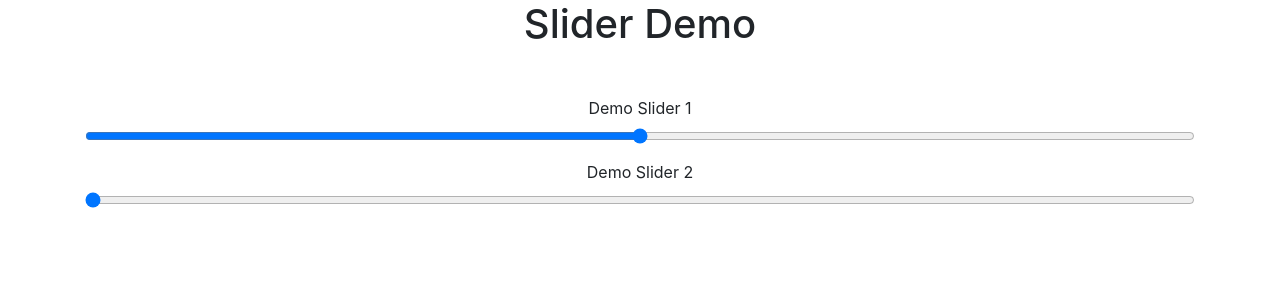
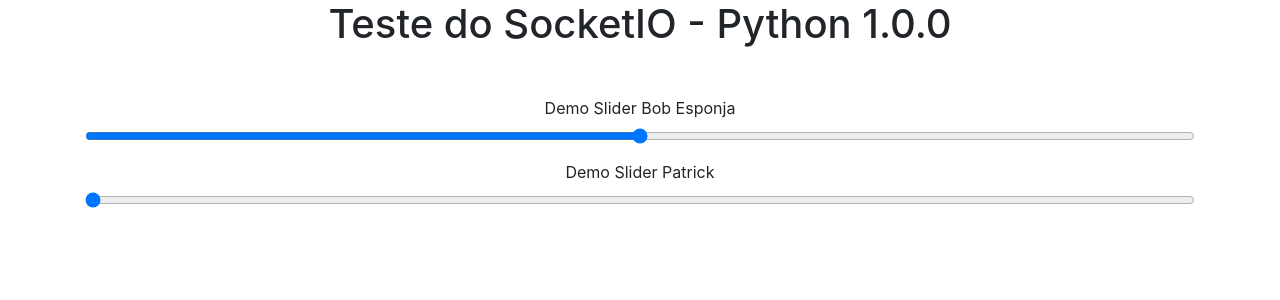
Before and after one commit to slackwarecps/socketiopoc-python, a Flask app: page / in a window 1280 px wide. Shown: the top 300 px of the page. Run offline with Flask 3, Linux system fonts and the light colour scheme; some libraries are stand-ins or nearby versions.

Commit message:
funcionando remoto ok

```diff
--- a/templates/index.html
+++ b/templates/index.html
@@ -12,7 +12,7 @@
          $(document).ready(function() {
 
            // sending a connect request to the server.
-           var socket = io.connect('http://localhost:8081');
+           var socket = io.connect('http://ec2-54-86-60-242.compute-1.amazonaws.com:8081');
 
            // An event handler for a change of value
            $('input.sync').on('input', function(event) {
@@ -36,14 +36,14 @@
    </head>
    <body>
       <div class="container text-center">
-         <h1 >Slider Demo</h1>
+         <h1 >Teste do SocketIO - Python 1.0.0</h1>
          <form class="mt-5">
             <div class="form-group">
-               <label for="formControlRange">Demo Slider 1</label>
+               <label for="formControlRange">Demo Slider Bob Esponja</label>
                <input type="range" class="form-control-range sync" id="slider1" min="0" max="50" value="{{slider1}}">
             </div>
             <div class="form-group">
-               <label for="formControlRange">Demo Slider 2</label>
+               <label for="formControlRange">Demo Slider Patrick</label>
                <input type="range" class="form-control-range sync" id="slider2" min="0" max="50" value="{{slider2}}">
             </div>
          </form>
```
Also changed, not shown: README.md.
